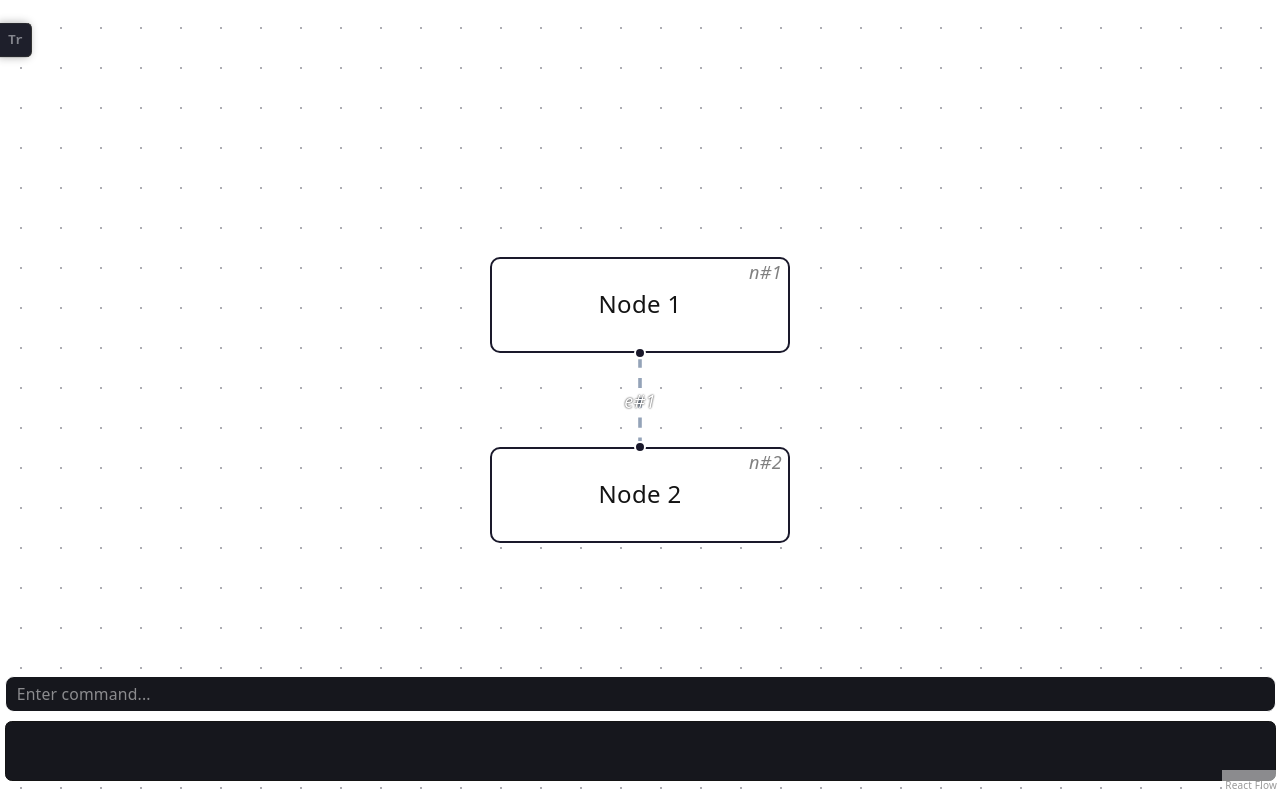
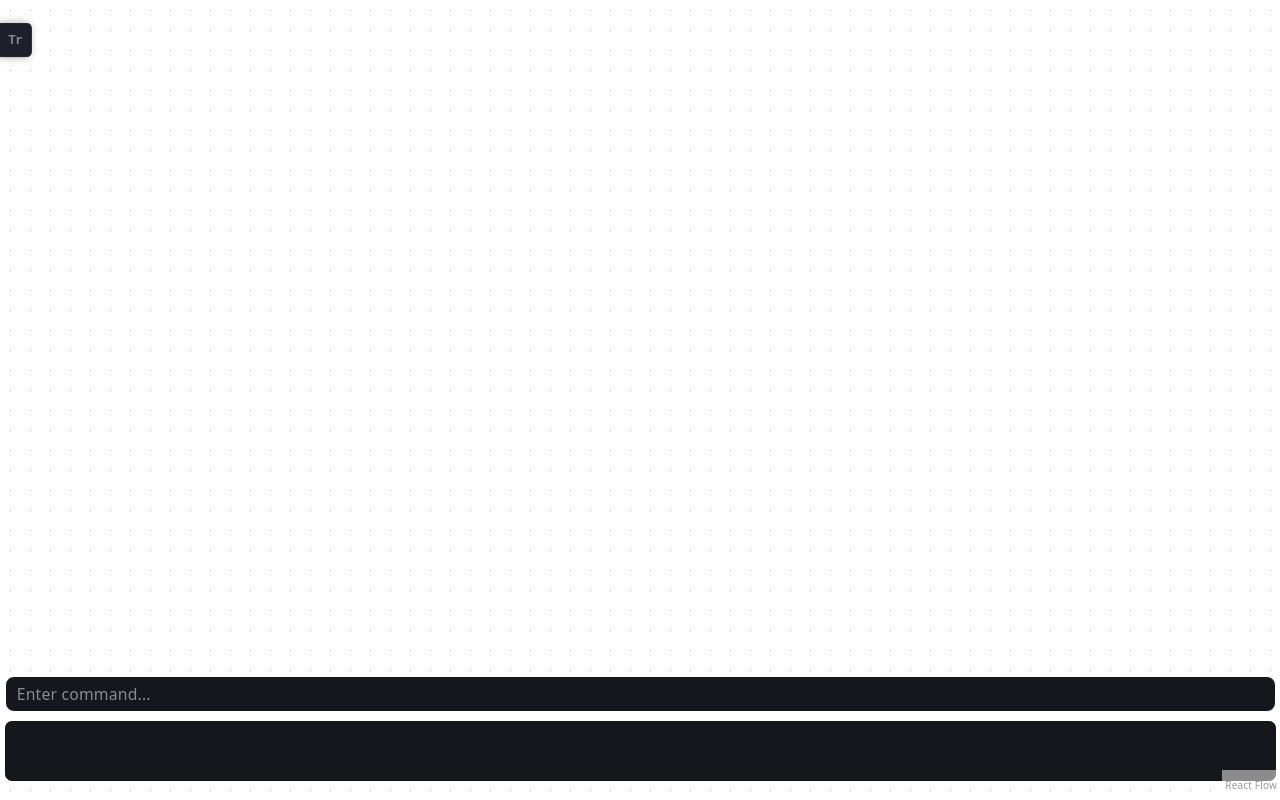
Before and after one commit to deltaMinor/architecture-tracer, a React (Vite) app: page / in a window 1280 px wide. Built offline with nearby package versions, Linux system fonts and the light colour scheme.

Commit message:
Final polish

```diff
--- a/src/App.tsx
+++ b/src/App.tsx
@@ -33,22 +33,9 @@ import { traceStep, ArchitectureState } from "#components/architectureState";
 const nodeTypes = { customNode: CustomNode };
 const edgeTypes = { customEdge: CustomEdge };
 
-const initialNodes: Node[] = [
-  {
-    id: "n#1",
-    type: "customNode",
-    data: { label: "Node 1", sourceCount: 1 },
-    position: { x: 5, y: 5 },
-  },
-  {
-    id: "n#2",
-    type: "customNode",
-    data: { label: "Node 2", targetCount: 1 },
-    position: { x: 5, y: 100 },
-  },
-];
+const initialNodes: Node[] = [];
 
-const initialEdges: Edge[] = [{ id: "e#1", source: "n#1", target: "n#2", type: "customEdge" }];
+const initialEdges: Edge[] = [];
 
 const fitViewOptions: FitViewOptions = {
   padding: 0.2,
```
Also changed, not shown: 1 other file (tests, documents, lock files or other folders).
